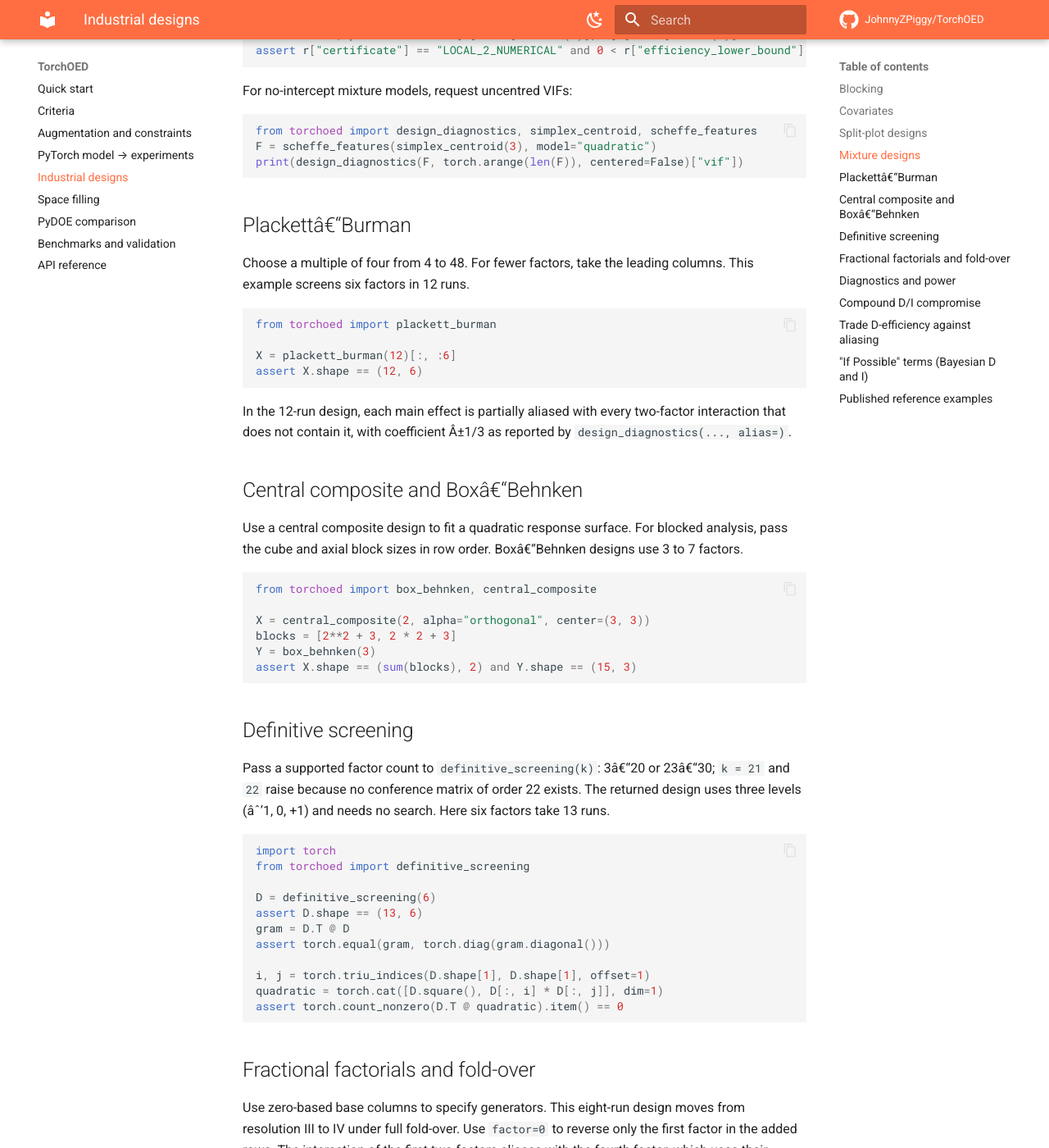
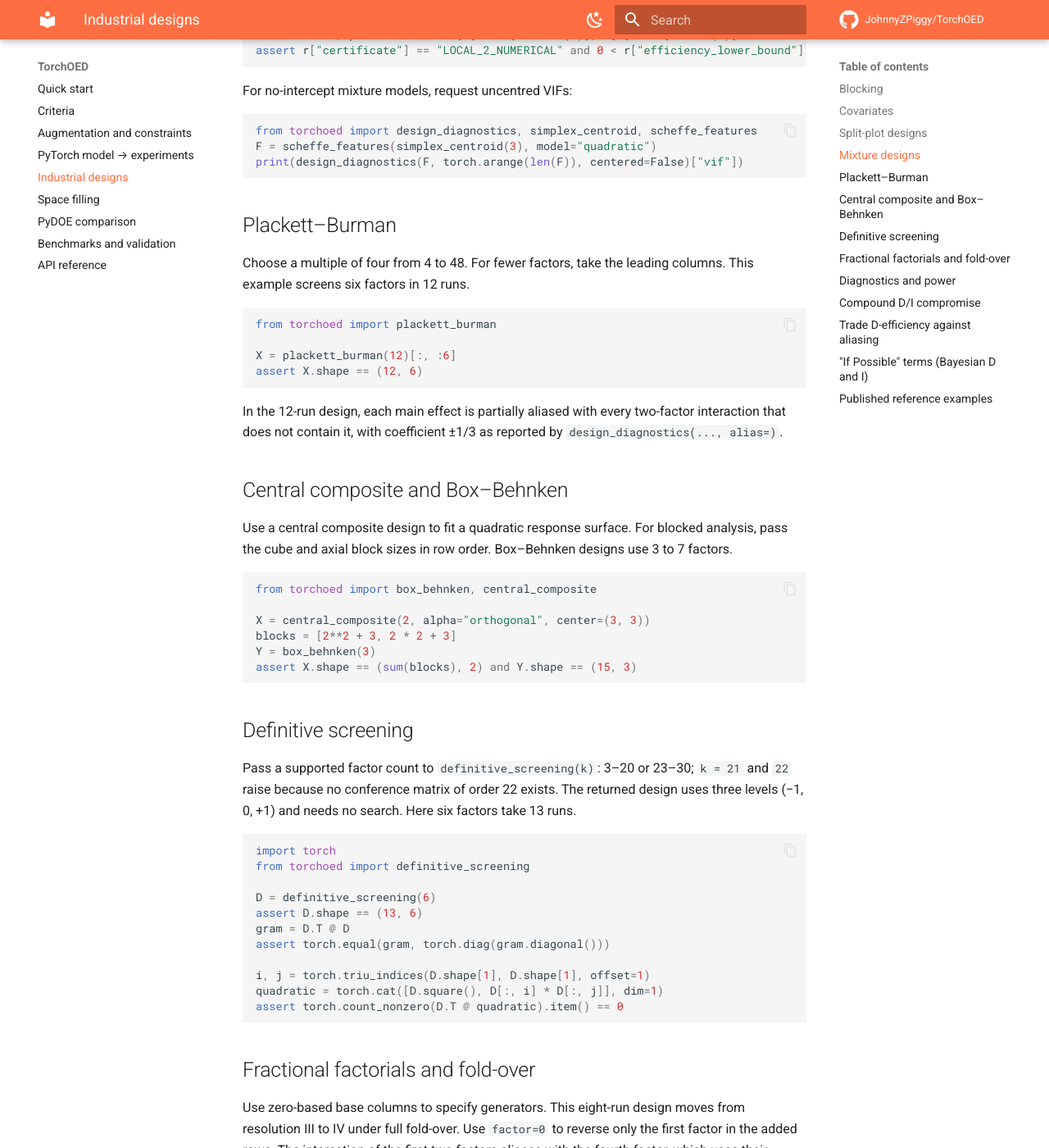
Before and after one commit to JohnnyZPiggy/TorchOED, an MkDocs documentation site: the page built from website/industrial.md, in a window 1280 px wide and 1400 px high, scrolled down 3159 px. Shown: the whole window at 82% size. Built offline with MkDocs 1.6.1 and Material for MkDocs 9.7.7, drawn with Linux system fonts in a browser that asks for light colours; comment, search, counter and statistics services are not loaded; some of the changed text lies outside the part shown.

Commit message:
docs: preserve existing UTF-8 text

````diff
--- a/website/industrial.md
+++ b/website/industrial.md
@@ -65,7 +65,7 @@ logdet = torch.linalg.slogdet(selected.T @ torch.linalg.solve(V, selected)).loga
 assert math.isclose(result["objective"], logdet, rel_tol=1e-9)
 ```
 
-For blocks with whole plots, use block run counts and a model without an intercept. This is the frozen Â§53.8 (C-a) example; the floor is relative to the centered unstructured approximate optimum.
+For blocks with whole plots, use block run counts and a model without an intercept. This is the frozen §53.8 (C-a) example; the floor is relative to the centered unstructured approximate optimum.
 
 ```python
 import math
@@ -135,7 +135,7 @@ F = scheffe_features(simplex_centroid(3), model="quadratic")
 print(design_diagnostics(F, torch.arange(len(F)), centered=False)["vif"])
 ```
 
-## Plackettâ€“Burman
+## Plackett–Burman
 
 Choose a multiple of four from 4 to 48. For fewer factors, take the leading columns. This example screens six factors in 12 runs.
 
@@ -146,11 +146,11 @@ X = plackett_burman(12)[:, :6]
 assert X.shape == (12, 6)
 ```
 
-In the 12-run design, each main effect is partially aliased with every two-factor interaction that does not contain it, with coefficient Â±1/3 as reported by `design_diagnostics(..., alias=)`.
+In the 12-run design, each main effect is partially aliased with every two-factor interaction that does not contain it, with coefficient ±1/3 as reported by `design_diagnostics(..., alias=)`.
 
-## Central composite and Boxâ€“Behnken
+## Central composite and Box–Behnken
 
-Use a central composite design to fit a quadratic response surface. For blocked analysis, pass the cube and axial block sizes in row order. Boxâ€“Behnken designs use 3 to 7 factors.
+Use a central composite design to fit a quadratic response surface. For blocked analysis, pass the cube and axial block sizes in row order. Box–Behnken designs use 3 to 7 factors.
 
 ```python
 from torchoed import box_behnken, central_composite
@@ -163,7 +163,7 @@ assert X.shape == (sum(blocks), 2) and Y.shape == (15, 3)
 
 ## Definitive screening
 
-Pass a supported factor count to `definitive_screening(k)`: 3â€“20 or 23â€“30; `k = 21` and `22` raise because no conference matrix of order 22 exists. The returned design uses three levels (âˆ’1, 0, +1) and needs no search. Here six factors take 13 runs.
+Pass a supported factor count to `definitive_screening(k)`: 3–20 or 23–30; `k = 21` and `22` raise because no conference matrix of order 22 exists. The returned design uses three levels (−1, 0, +1) and needs no search. Here six factors take 13 runs.
 
 ```python
 import torch
@@ -198,7 +198,7 @@ torch.testing.assert_close(A[4, 0], X.new_tensor(1.0))
 
 ## Diagnostics and power
 
-Pass your features and selected IDs to `design_diagnostics` for variance inflation factors (VIFs) and the sorted scaled prediction variances used for the fraction-of-design-space curve. Set `effect` to a scalar or a tensor of per-coefficient effects to get power for two-sided t-tests at `alpha` (0.001 to 0.5), assuming residual standard deviation Ïƒ = 1 and more runs than coefficients (n > p).
+Pass your features and selected IDs to `design_diagnostics` for variance inflation factors (VIFs) and the sorted scaled prediction variances used for the fraction-of-design-space curve. Set `effect` to a scalar or a tensor of per-coefficient effects to get power for two-sided t-tests at `alpha` (0.001 to 0.5), assuming residual standard deviation σ = 1 and more runs than coefficients (n > p).
 
 ```python
 import torch
````
Also changed, not shown: CHANGELOG.md (+18 -18 lines).
